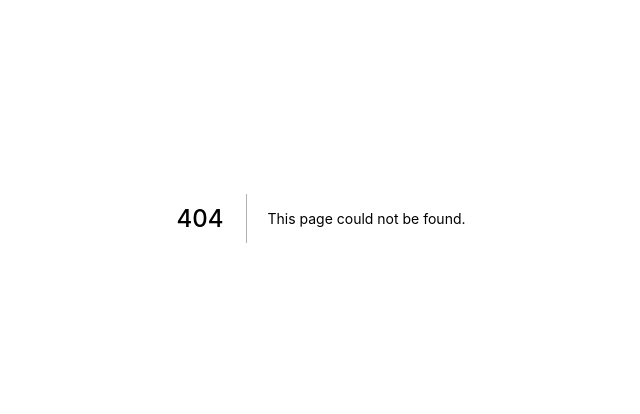
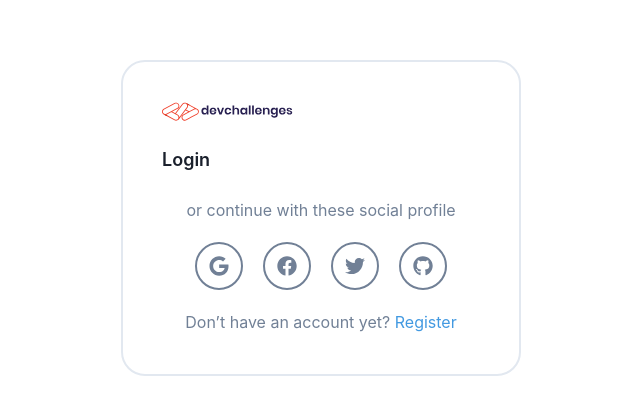
Before and after one commit to vitogd/auth-app, a Next.js app in the folder frontend/: page /login in a window 1280 px wide. Before the commit this address had no page. Shown: the part 182-596 px from the top of the page, without its empty margins (319-959 px from the left). Built offline with nearby package versions, Linux system fonts and the light colour scheme.

Commit message:
:construction: feat(frontend): add login page

```diff
--- /dev/null
+++ b/frontend/components/login/LoginForm.tsx
@@ -0,0 +1,14 @@
+import React from "react";
+
+import { FormContainer } from "../form/FormContainer";
+import { FormFooter } from "../form/FormFooter";
+import { FormHeader } from "../form/FormHeader";
+
+export function LoginForm() {
+  return (
+    <FormContainer>
+      <FormHeader type="login" />
+      <FormFooter type="login" />
+    </FormContainer>
+  );
+}
--- /dev/null
+++ b/frontend/pages/login.tsx
@@ -0,0 +1,23 @@
+import Head from "next/head";
+import { Flex } from "@chakra-ui/react";
+
+import { LoginForm } from "../components/login/LoginForm";
+
+export default function Home() {
+  return (
+    <div>
+      <Head>
+        <title>Login</title>
+      </Head>
+
+      <Flex
+        minHeight="100vh"
+        width="full"
+        align="center"
+        justifyContent="center"
+      >
+        <LoginForm />
+      </Flex>
+    </div>
+  );
+}
```
